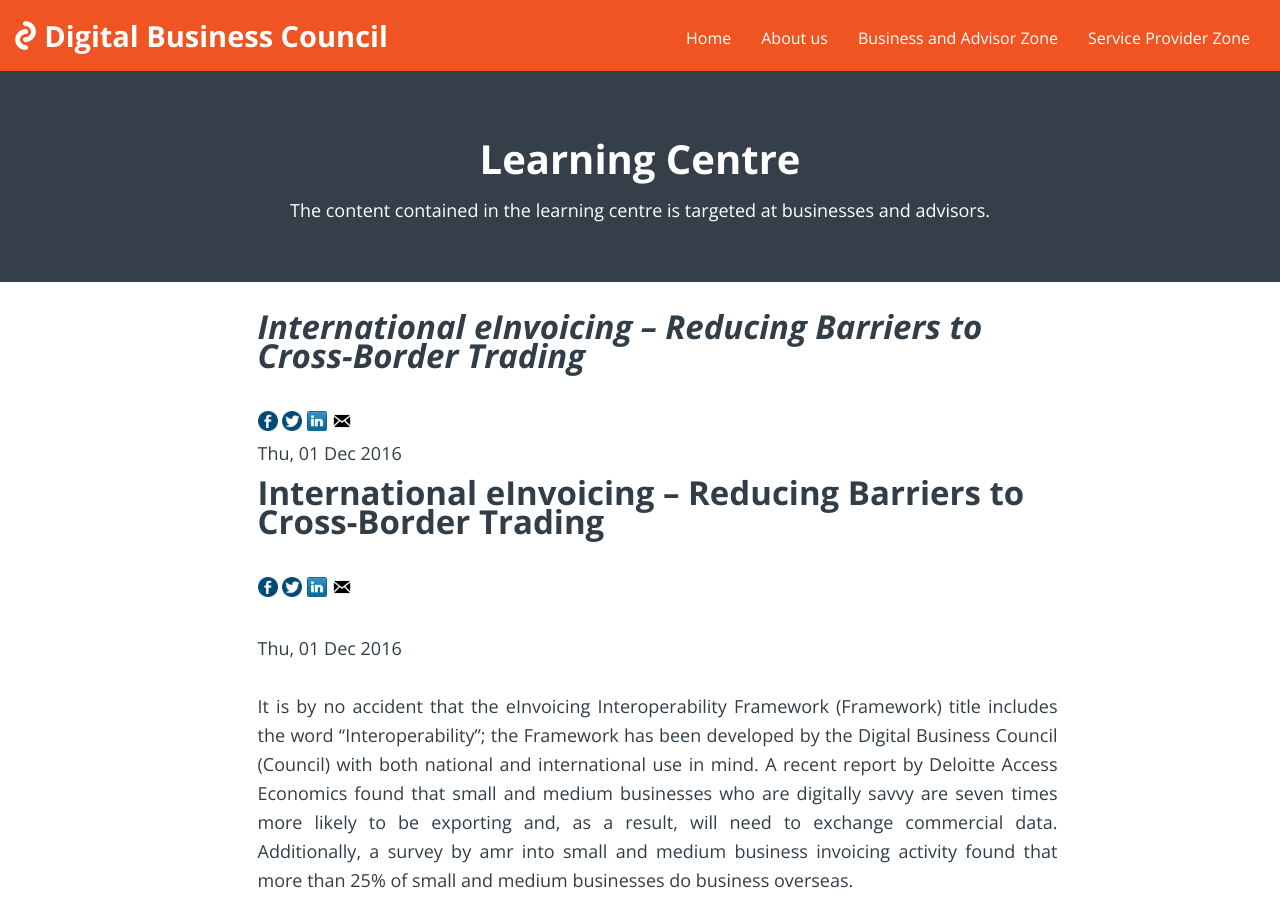
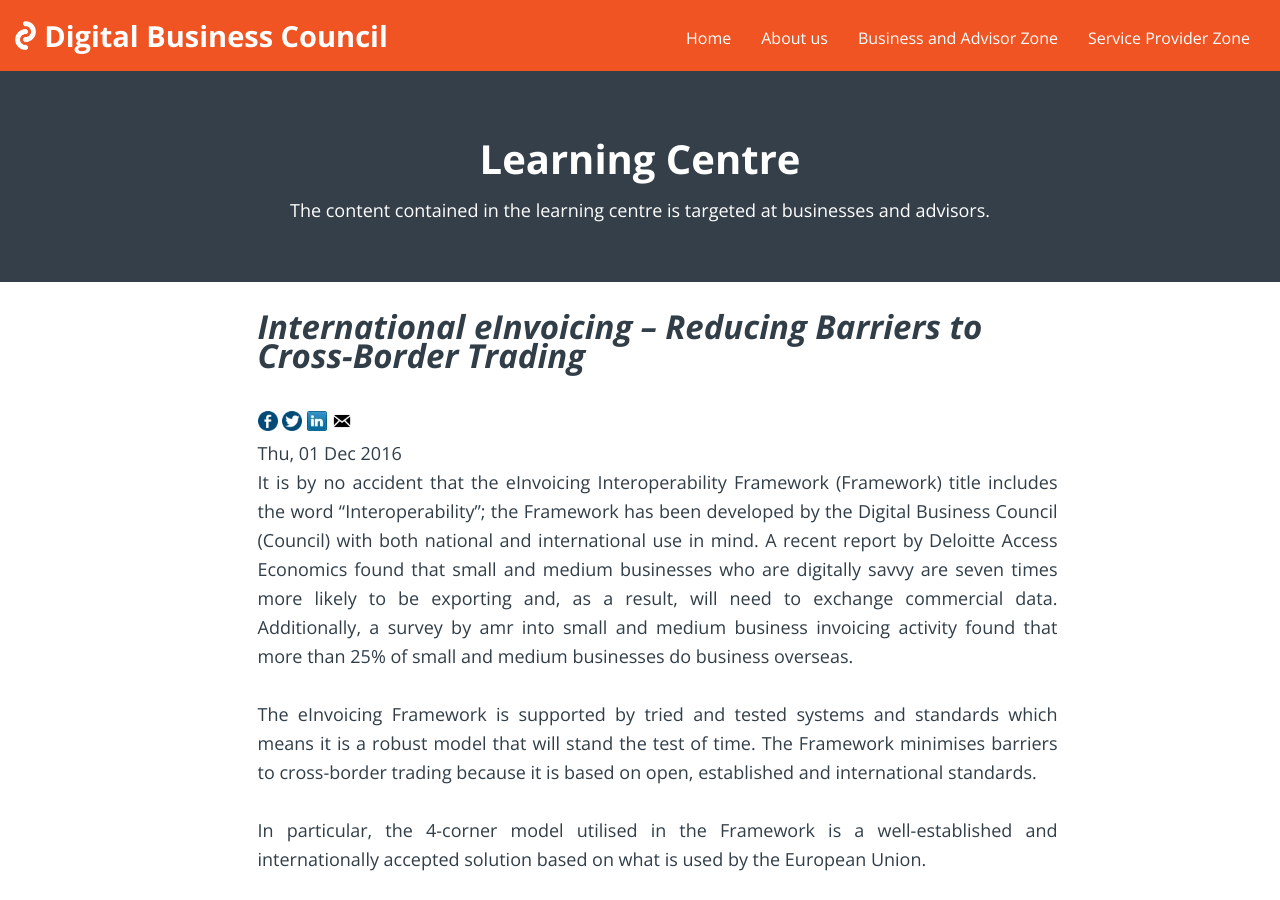
Before and after one commit to Digital-Business-Council/Digital-Business-Council.github.io, a Jekyll site: the page built from _posts/2017-01-01-DCPAlternativeView.md, in a window 1280 px wide and 900 px high. Built offline with Jekyll 4.4.1, drawn with Linux system fonts in a browser that asks for light colours; comment, search, counter and statistics services are not loaded.

Commit message:
Update 2017-01-01-DCPAlternativeView.md

```diff
--- a/_posts/2017-01-01-DCPAlternativeView.md
+++ b/_posts/2017-01-01-DCPAlternativeView.md
@@ -9,16 +9,6 @@
 excerpt: "It is by no accident that the eInvoicing Interoperability Framework (Framework) title includes the word “Interoperability”; the Framework has been developed by the Digital Business Council (Council) with both national and international use in mind. A recent report by Deloitte Access Economics found that small and medium businesses who are digitally savvy are seven times more likely to..."
 ---
 
-# International eInvoicing – Reducing Barriers to Cross-Border Trading
-
-<a href="http://m.facebook.com/sharer.php?u={{ page.url | absolute_url }}&t={{ page.title }}&sv={{ page.excerpt-image | absolute_url}})"><img src="{{site.url}}/images/favicon/facebook.png" class="social-img" width="20px"/></a>
-<a href="https://twitter.com/share?text={{ page.title }}&url={{ page.url | absolute_url }}"><img src="{{site.url}}/images/favicon/twitter.png" width="20px" class="social-img" /></a>
-<a href="http://www.linkedin.com/shareArticle?mini=true&summary={{ page.excerpt }}&title={{ page.title }}&url={{ page.url | absolute_url }}"><img src="{{site.url}}/images/favicon/linkedin.jpg" width="20px" class="social-img" /></a>
-<a href="mailto:?subject=Digital%20Business%20Council%20-%20{{ page.title }}&body=Hi%2C%0A%0AI%20found%20this%20article%20from%20the%20Digital%20Business%20Council%20that%20I%20thought%20you%20might%20be%20interested%20in%3A%20%0A%0A{{page.url | absolute_url }}"><img src="{{site.url}}/images/favicon/mailto.png" class="social-img" width="20px"/></a>
-
-
-{{ page.date | date: "%a, %d %b %Y" }}
-
 It is by no accident that the eInvoicing Interoperability Framework (Framework) title includes the word “Interoperability”; the Framework has been developed by the Digital Business Council (Council) with both national and international use in mind. A recent report by Deloitte Access Economics found that small and medium businesses who are digitally savvy are seven times more likely to be exporting and, as a result, will need to exchange commercial data. Additionally, a survey by amr into small and medium business invoicing activity found that more than 25% of small and medium businesses do business overseas.
 
 The eInvoicing Framework is supported by tried and tested systems and standards which means it is a robust model that will stand the test of time. The Framework minimises barriers to cross-border trading because it is based on open, established and international standards.
```
